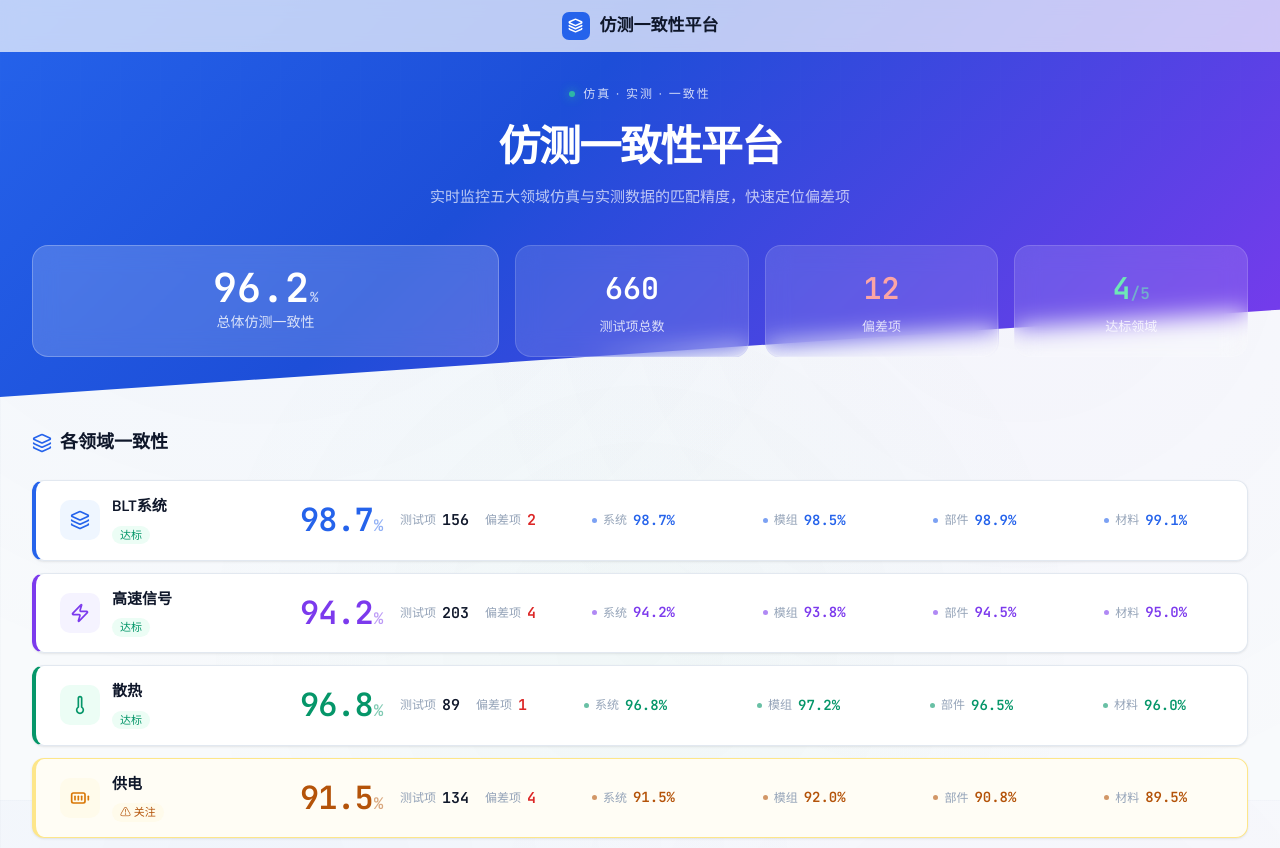
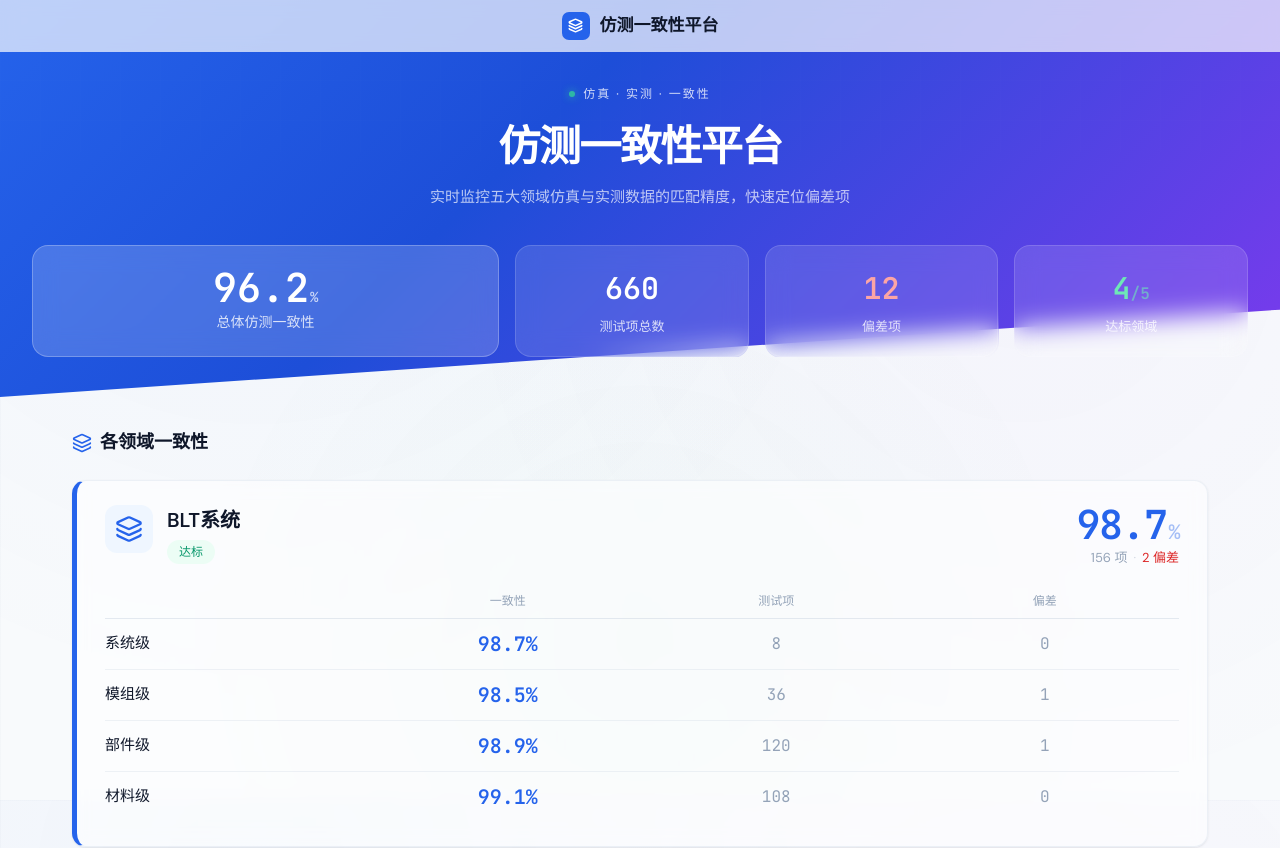
Before and after one commit to altmanWang/Simulation-and-Test-Correlation, a Vue app: page / in a window 1280 px wide. Shown: the top 848 px of the page. Built offline with nearby package versions, Linux system fonts and the light colour scheme.

Commit message:
v1版本

```diff
--- a/src/data/mock.js
+++ b/src/data/mock.js
@@ -16,7 +16,9 @@ export const domainSummaries = [
     deviationItems: 2,
     trend: 0.8,
     threshold: 93,
-    levelConsistency: { system: 98.7, module: 98.5, component: 98.9, material: 99.1 }
+    levelConsistency: { system: 98.7, module: 98.5, component: 98.9, material: 99.1 },
+    levelItems: { system: 8, module: 36, component: 120, material: 108 },
+    levelDeviations: { system: 0, module: 1, component: 1, material: 0 }
   },
   {
     id: 'highspeed',
@@ -26,7 +28,9 @@ export const domainSummaries = [
     deviationItems: 4,
     trend: 1.2,
     threshold: 93,
-    levelConsistency: { system: 94.2, module: 93.8, component: 94.5, material: 95.0 }
+    levelConsistency: { system: 94.2, module: 93.8, component: 94.5, material: 95.0 },
+    levelItems: { system: 12, module: 43, component: 160, material: 120 },
+    levelDeviations: { system: 0, module: 1, component: 2, material: 1 }
   },
   {
     id: 'thermal',
@@ -36,7 +40,9 @@ export const domainSummaries = [
     deviationItems: 1,
     trend: 0.5,
     threshold: 93,
-    levelConsistency: { system: 96.8, module: 97.2, component: 96.5, material: 96.0 }
+    levelConsistency: { system: 96.8, module: 97.2, component: 96.5, material: 96.0 },
+    levelItems: { system: 5, module: 29, component: 60, material: 45 },
+    levelDeviations: { system: 0, module: 0, component: 1, material: 0 }
   },
   {
     id: 'power',
@@ -46,7 +52,9 @@ export const domainSummaries = [
     deviationItems: 4,
     trend: -1.8,
     threshold: 93,
-    levelConsistency: { system: 91.5, module: 92.0, component: 90.8, material: 89.5 }
+    levelConsistency: { system: 91.5, module: 92.0, component: 90.8, material: 89.5 },
+    levelItems: { system: 9, module: 34, component: 100, material: 75 },
+    levelDeviations: { system: 0, module: 1, component: 2, material: 1 }
   },
   {
     id: 'pi',
@@ -56,7 +64,9 @@ export const domainSummaries = [
     deviationItems: 1,
     trend: 0.3,
     threshold: 93,
-    levelConsistency: { system: 97.3, module: 97.5, component: 97.1, material: 96.8 }
+    levelConsistency: { system: 97.3, module: 97.5, component: 97.1, material: 96.8 },
+    levelItems: { system: 6, module: 28, component: 50, material: 38 },
+    levelDeviations: { system: 0, module: 0, component: 1, material: 0 }
   }
 ]
 
--- a/src/views/HomeView.vue
+++ b/src/views/HomeView.vue
@@ -41,7 +41,7 @@
         </h2>
       </div>
 
-      <div class="domain-grid">
+      <div class="domain-list">
         <div
           v-for="(d, i) in store.domains"
           :key="d.id"
@@ -50,9 +50,10 @@
           :style="{ animationDelay: (0.08 * i) + 's' }"
           @click="goToDomain(d.id)"
         >
-          <div class="dc-top">
+          <!-- Card header: icon + name + badge + overall stats -->
+          <div class="dc-header">
             <div class="dc-icon-box" :class="'dc-icon-' + d.id">
-              <component :is="iconMap[d.id]" :size="20" :stroke-width="2" />
+              <component :is="iconMap[d.id]" :size="28" :stroke-width="2" />
             </div>
             <div class="dc-info">
               <div class="dc-name">{{ d.name }}</div>
@@ -60,40 +61,37 @@
                 {{ d.consistency >= d.threshold ? '达标' : '⚠ 关注' }}
               </div>
             </div>
-          </div>
-          <div class="dc-consistency" :style="{ color: d.consistency >= d.threshold ? colorMap[d.id] : '#B45309' }">
-            {{ d.consistency.toFixed(1) }}<small>%</small>
-          </div>
-          <div class="dc-metrics">
-            <div class="dc-metric">
-              <span class="dc-metric-label">测试项</span>
-              <span class="dc-metric-val">{{ d.totalItems }}</span>
-            </div>
-            <div class="dc-metric">
-              <span class="dc-metric-label">偏差项</span>
-              <span class="dc-metric-val dc-dev">{{ d.deviationItems }}</span>
+            <div class="dc-overall">
+              <div class="dc-overall-consistency" :style="{ color: colorMap[d.id] }">
+                {{ d.consistency.toFixed(1) }}<small>%</small>
+              </div>
+              <div class="dc-overall-meta">
+                <span>{{ d.totalItems }} 项</span>
+                <span class="sep">·</span>
+                <span class="dc-overall-dev">{{ d.deviationItems }} 偏差</span>
+              </div>
             </div>
           </div>
-          <div class="dc-levels">
-            <div class="dc-lv">
-              <span class="dc-lv-dot" :style="{ background: colorMap[d.id] }"></span>
-              <span class="dc-lv-label">系统</span>
-              <span class="dc-lv-val" :style="{ color: colorMap[d.id] }">{{ d.levelConsistency.system.toFixed(1) }}%</span>
-            </div>
-            <div class="dc-lv">
-              <span class="dc-lv-dot" :style="{ background: colorMap[d.id] }"></span>
-              <span class="dc-lv-label">模组</span>
-              <span class="dc-lv-val" :style="{ color: colorMap[d.id] }">{{ d.levelConsistency.module.toFixed(1) }}%</span>
-            </div>
-            <div class="dc-lv">
-              <span class="dc-lv-dot" :style="{ background: colorMap[d.id] }"></span>
-              <span class="dc-lv-label">部件</span>
-              <span class="dc-lv-val" :style="{ color: colorMap[d.id] }">{{ d.levelConsistency.component.toFixed(1) }}%</span>
-            </div>
-            <div class="dc-lv">
-              <span class="dc-lv-dot" :style="{ background: colorMap[d.id] }"></span>
-              <span class="dc-lv-label">材料</span>
-              <span class="dc-lv-val" :style="{ color: colorMap[d.id] }">{{ d.levelConsistency.material.toFixed(1) }}%</span>
+
+          <!-- Card body: per-level consistency table -->
+          <div class="dc-body">
+            <div class="dc-table">
+              <div class="dc-table-row dc-table-head">
+                <span class="dc-tcol-label"></span>
+                <span class="dc-tcol-val">一致性</span>
+                <span class="dc-tcol-items">测试项</span>
+                <span class="dc-tcol-dev">偏差</span>
+              </div>
+              <div
+                v-for="lv in levels"
+                :key="lv.key"
+                class="dc-table-row"
+              >
+                <span class="dc-tcol-label">{{ lv.label }}</span>
+                <span class="dc-tcol-val" :style="{ color: colorMap[d.id] }">{{ d.levelConsistency[lv.key].toFixed(1) }}%</span>
+                <span class="dc-tcol-items">{{ d.levelItems[lv.key] }}</span>
+                <span class="dc-tcol-dev">{{ d.levelDeviations[lv.key] }}</span>
+              </div>
             </div>
           </div>
         </div>
@@ -114,6 +112,12 @@ const router = useRouter()
 
 const iconMap = { blt: Layers, highspeed: Zap, thermal: Thermometer, power: BatteryFull, pi: Activity }
 const colorMap = { blt: '#2563EB', highspeed: '#7C3AED', thermal: '#059669', power: '#B45309', pi: '#EC4899' }
+const levels = [
+  { key: 'system', label: '系统级' },
+  { key: 'module', label: '模组级' },
+  { key: 'component', label: '部件级' },
+  { key: 'material', label: '材料级' },
+]
 
 const animatedConsistency = ref(0)
 const animatedTotal = ref(0)
@@ -278,7 +282,7 @@ function goToDomain(id) {
 
 /* ======= CONTENT ======= */
 .content {
-  max-width: 1600px;
+  max-width: 1200px;
   margin: 0 auto;
   padding: 32px 32px 40px;
   display: flex;
@@ -300,23 +304,25 @@ function goToDomain(id) {
 .section-icon { color: var(--brand); }
 
 /* ======= DOMAIN CARDS ======= */
-.domain-grid {
-  display: grid;
-  grid-template-columns: 1fr;
-  gap: 12px;
+.domain-list {
+  display: flex;
+  flex-direction: column;
+  gap: 16px;
 }
 .domain-card {
-  background: var(--card);
-  border: 1px solid var(--border);
-  border-left: 4px solid transparent;
-  border-radius: 12px;
-  padding: 14px 24px;
+  background: rgba(255,255,255,0.55);
+  backdrop-filter: blur(8px);
+  -webkit-backdrop-filter: blur(8px);
+  border: 1px solid rgba(226,232,240,0.6);
+  border-left: 5px solid transparent;
+  border-radius: 14px;
+  padding: 24px 28px;
   box-shadow: var(--shadow-sm);
   cursor: pointer;
   transition: all 0.25s cubic-bezier(0.4, 0, 0.2, 1);
   display: flex;
-  align-items: center;
-  gap: 20px;
+  flex-direction: column;
+  gap: 18px;
   opacity: 0;
   transform: translateY(20px);
   animation: card-enter 0.5s cubic-bezier(0.4, 0, 0.2, 1) forwards;
@@ -331,31 +337,33 @@ function goToDomain(id) {
 .pi { border-left-color: #EC4899; }
 .domain-card.warning {
   border-left-color: #F59E0B;
-  border-color: #FDE68A;
-  background: #FFFDF5;
+  border-color: rgba(253,230,138,0.5);
+  background: rgba(255,253,245,0.65);
 }
 .domain-card:hover {
-  transform: translateY(-2px);
+  transform: translateY(-3px);
+  background: rgba(255,255,255,0.78);
   box-shadow:
-    0 8px 24px rgba(0,0,0,0.06),
-    0 2px 6px rgba(0,0,0,0.04);
-  border-color: #CBD5E1;
+    0 10px 30px rgba(0,0,0,0.07),
+    0 3px 8px rgba(0,0,0,0.05);
+  border-color: rgba(203,213,225,0.8);
 }
 .domain-card:active { transform: translateY(0) scale(0.998); }
 
-.dc-top {
+/* Card header */
+.dc-header {
   display: flex;
-  align-items: center;
-  gap: 12px;
-  flex-shrink: 0;
-  width: 220px;
-  padding-top: 0;
-  margin-bottom: 0;
+  align-items: flex-start;
+  gap: 14px;
 }
-.dc-icon-box {
-  width: 40px;
-  height: 40px;
-  border-radius: 10px;
+.dc-header .dc-info {
+  flex: 1;
+  min-width: 0;
+}
+.dc-header .dc-icon-box {
+  width: 48px;
+  height: 48px;
+  border-radius: 12px;
   display: flex;
   align-items: center;
   justify-content: center;
@@ -367,119 +375,137 @@ function goToDomain(id) {
 .dc-icon-power { background: #FFFBEB; color: #D97706; }
 .dc-icon-pi { background: #FDF2F8; color: #EC4899; }
 
-.dc-info { flex: 1; min-width: 0; }
-.dc-name {
+.dc-header .dc-name {
   font-weight: 600;
-  font-size: 15px;
+  font-size: 20px;
   margin-bottom: 4px;
 }
-.dc-badge {
+.dc-header .dc-badge {
   display: inline-block;
-  font-size: 11px;
-  padding: 1px 8px;
+  font-size: 12px;
+  padding: 3px 12px;
   border-radius: 100px;
   font-weight: 500;
 }
 .dc-badge.pass { background: #ECFDF5; color: #059669; }
 .dc-badge.alert { background: #FFFBEB; color: #B45309; }
 
-.dc-consistency {
-  font-family: 'JetBrains Mono', monospace;
-  font-size: 32px;
-  font-weight: 700;
-  flex-shrink: 0;
-  width: 80px;
+/* Overall stats in header */
+.dc-header .dc-overall {
   text-align: right;
-  margin-bottom: 0;
-  letter-spacing: -1px;
-}
-.dc-consistency small {
-  font-size: 16px;
-  font-weight: 500;
-  opacity: 0.5;
-  margin-left: 1px;
-}
-
-.dc-metrics {
-  display: flex;
-  gap: 16px;
-  margin-bottom: 0;
   flex-shrink: 0;
 }
-.dc-metric {
-  background: none;
-  border-radius: 0;
-  padding: 0;
+.dc-header .dc-overall-consistency {
+  font-family: 'JetBrains Mono', monospace;
+  font-size: 40px;
+  font-weight: 700;
+  line-height: 1;
+  letter-spacing: -1.5px;
+}
+.dc-header .dc-overall-consistency small {
+  font-size: 20px;
+  font-weight: 500;
+  opacity: 0.4;
+  margin-left: 2px;
+}
+.dc-header .dc-overall-meta {
+  font-size: 13px;
+  color: var(--text-muted);
+  margin-top: 3px;
   display: flex;
   align-items: center;
   gap: 6px;
+  justify-content: flex-end;
 }
-.dc-metric-label {
+.dc-header .dc-overall-meta .sep { opacity: 0.4; }
+.dc-header .dc-overall-dev { color: var(--danger); }
+
+/* Card body: per-level table */
+.dc-body {
+  display: flex;
+  flex-direction: column;
+}
+.dc-table {
+  display: flex;
+  flex-direction: column;
+}
+.dc-table-row {
+  display: grid;
+  grid-template-columns: 1fr 1fr 1fr 1fr;
+  align-items: center;
+  padding: 10px 0;
+  border-bottom: 1px solid rgba(203,213,225,0.3);
+}
+.dc-table-row:last-child { border-bottom: none; }
+.dc-table-head {
+  padding: 6px 0 8px;
+  border-bottom: 1px solid rgba(203,213,225,0.5);
+}
+.dc-table-head .dc-tcol-label,
+.dc-table-head .dc-tcol-val,
+.dc-table-head .dc-tcol-items,
+.dc-table-head .dc-tcol-dev {
   font-size: 12px;
+  font-weight: 500;
   color: var(--text-muted);
-  margin-bottom: 0;
+  text-transform: none;
 }
-.dc-metric-val {
+.dc-tcol-label {
+  font-size: 15px;
+  font-weight: 500;
+}
+.dc-tcol-val {
   font-family: 'JetBrains Mono', monospace;
-  font-size: 15px;
-  font-weight: 600;
+  font-size: 20px;
+  font-weight: 700;
+  text-align: center;
 }
-.dc-dev { color: var(--danger); }
-
-.dc-levels {
-  display: flex;
-  gap: 16px;
-  flex: 1;
-  justify-content: space-around;
-  padding-top: 0;
-  border-top: none;
-}
-.dc-lv {
-  display: flex;
-  align-items: center;
-  gap: 6px;
-  padding: 2px 0;
-}
-.dc-lv-dot {
-  width: 5px;
-  height: 5px;
-  border-radius: 50%;
-  opacity: 0.6;
-  flex-shrink: 0;
-}
-.dc-lv-label {
-  font-size: 12px;
+.dc-tcol-items {
+  font-family: 'JetBrains Mono', monospace;
+  font-size: 16px;
+  text-align: center;
   color: var(--text-muted);
 }
-.dc-lv-val {
+.dc-tcol-dev {
   font-family: 'JetBrains Mono', monospace;
-  font-size: 14px;
-  font-weight: 700;
+  font-size: 16px;
+  text-align: center;
+  color: var(--text-muted);
 }
 
-@media (max-width: 1024px) {
+@media (max-width: 768px) {
   .hero { padding: 40px 20px 32px; }
   .hero-title { font-size: 30px; }
   .hero-kpis { grid-template-columns: 1fr 1fr; }
   .hero-kpi.primary { grid-column: 1/-1; }
+  .dc-header {
+    flex-wrap: wrap;
+    gap: 10px;
+  }
+  .dc-header .dc-overall {
+    width: 100%;
+    display: flex;
+    align-items: baseline;
+    gap: 16px;
+  }
+  .dc-header .dc-overall-meta { margin-top: 0; }
   .domain-card {
-    flex-wrap: wrap;
-    gap: 12px;
+    padding: 18px 20px;
+    gap: 14px;
+    min-height: 0;
   }
-  .dc-top { width: 100%; }
-  .dc-levels {
-    width: 100%;
-    justify-content: flex-start;
+  .dc-header .dc-icon-box { width: 40px; height: 40px; border-radius: 10px; }
+  .dc-header .dc-overall-consistency { font-size: 28px; }
+  .dc-header .dc-overall-consistency small { font-size: 16px; }
+  .dc-table-row {
+    grid-template-columns: 1fr 1fr 1fr 1fr;
+  }
+  .dc-tcol-val { font-size: 16px; }
+  .dc-tcol-label { font-size: 14px; }
+  .dc-tcol-items,
+  .dc-tcol-dev {
+    font-size: 14px;
   }
   .content { padding: 24px 20px 32px; }
 }
-
-@media (max-width: 640px) {
-  .domain-card {
-    flex-direction: column;
-    align-items: flex-start;
-  }
-  .dc-consistency { text-align: left; width: auto; }
-  .dc-levels { flex-wrap: wrap; }
-}
 </style>
```
Also changed, not shown: 2 other files (tests, documents, lock files or other folders).
